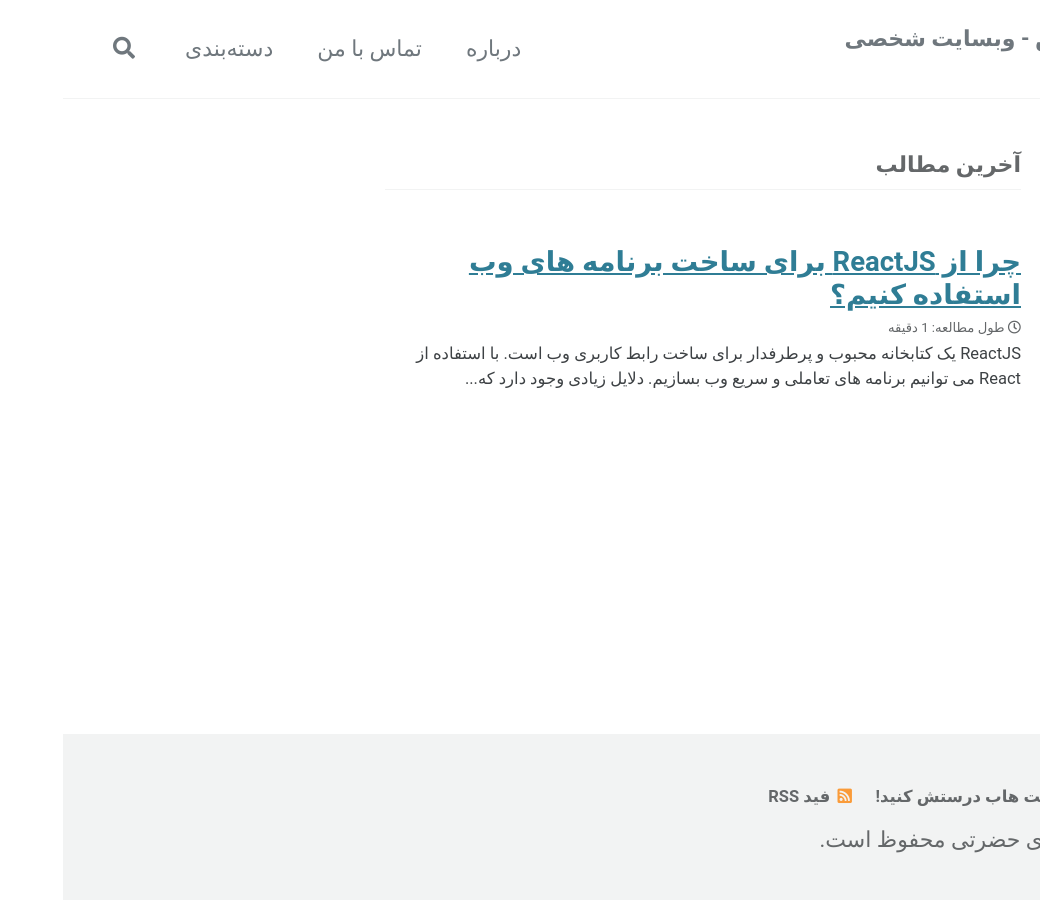
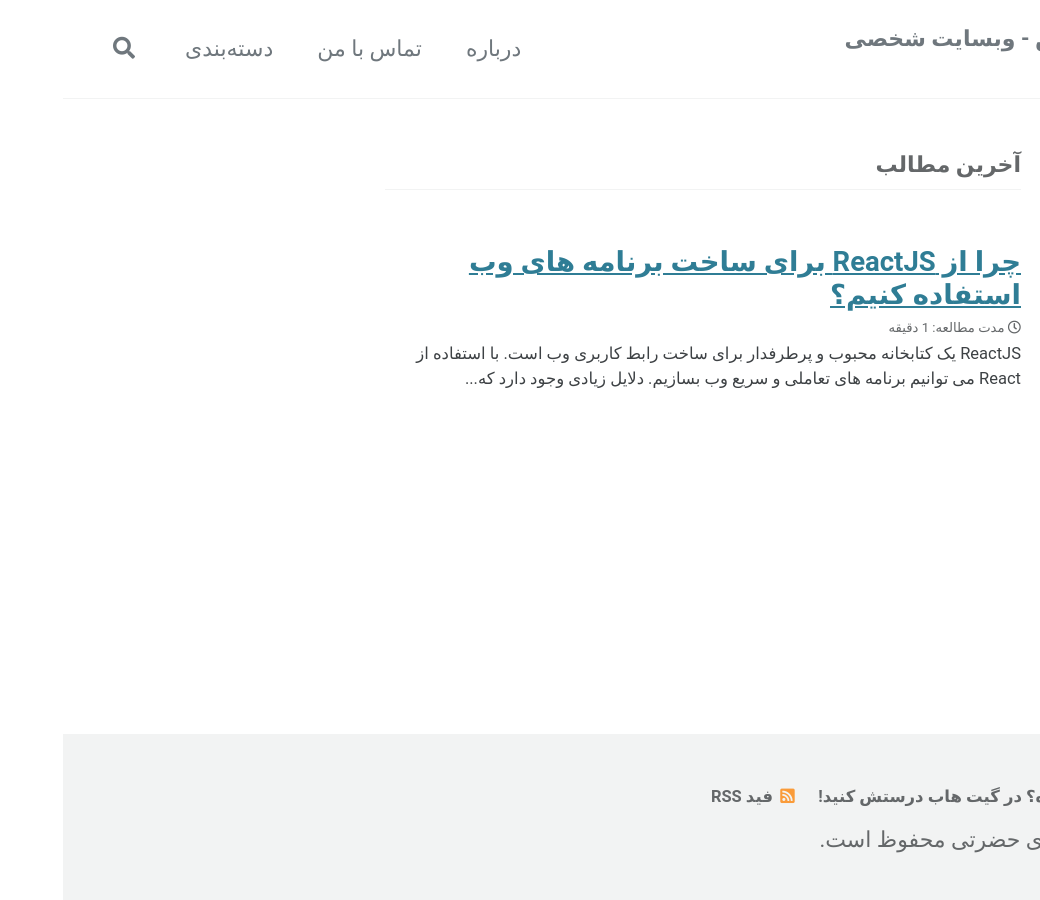
Before and after one commit to Mahdi-Hazrati/mahdihazrati.ir, a Jekyll site: the page built from index.html, in a window 1280 px wide. Shown: the whole page, without its empty margins (240-1280 px from the left). Built offline with Jekyll 4.4.1, drawn with Linux system fonts in a browser that asks for light colours; cached includes are drawn as plain includes; some web fonts are replaced; the list of posts is cut into pages by our own code; a style sheet for code colours, icons or effects is not loaded.

Commit message:
change some ui text

```diff
--- a/_data/ui-text.yml
+++ b/_data/ui-text.yml
@@ -1397,7 +1397,7 @@
   toc_label                  : "در این صفحه"
   ext_link_label             : "لینک مستقیم"
   less_than                  : "کمتر از"
-  minute_read                : "طول مطالعه:"
+  minute_read                : "مدت مطالعه:"
   share_on_label             : "اشتراک‌گذاری در"
   meta_label                 :
   tags_label                 : "موضوعات: "
@@ -1407,7 +1407,7 @@
   comments_title             : "نظرات"
   more_label                 : "ادامه مطلب"
   related_label              : "ممکنه از این مطالب هم خوشت بیاد"
-  follow_label               : "لینک‌ها: "
+  follow_label               : "لینک های مهم: "
   feed_label                 : "فید RSS"
   powered_by                 : "از"
   website_label              : "سایت"
```
